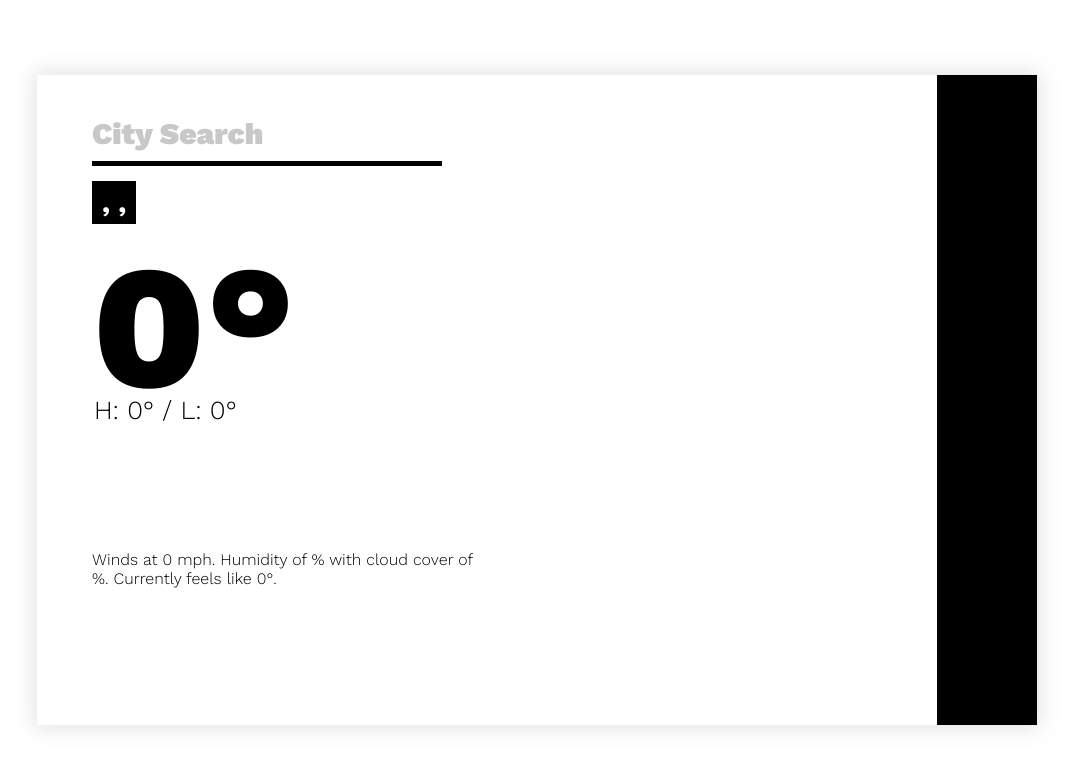
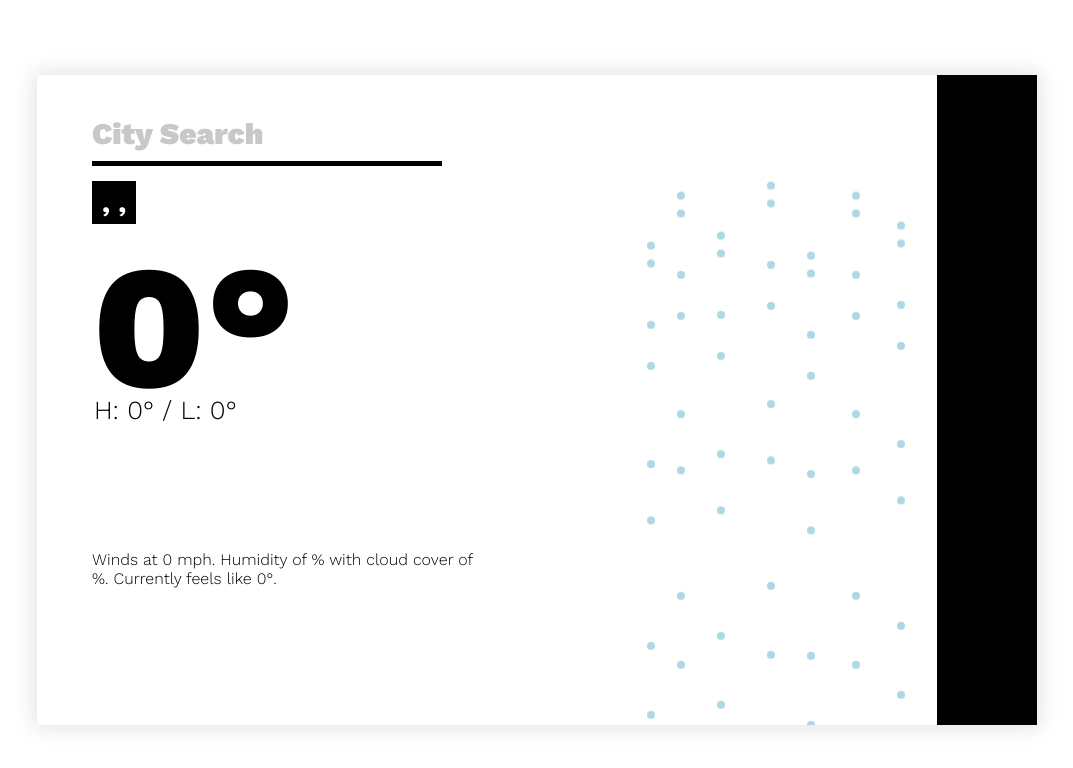
Before and after one commit to averye457/weather-app, a React (Create React App) app: page / in a window 1280 px wide. Shown: the top 768 px of the page, without its empty margins (103-1176 px from the left). Built offline with nearby package versions, Linux system fonts and the light colour scheme; no server answers.

Commit message:
added snow

```diff
--- a/src/App.css
+++ b/src/App.css
@@ -1,3 +1,10 @@
+:root {
+     --precipitation: lightblue;
+}
+
+
+
+
 #root {
      width: 100vw;
      height: 100vh;
@@ -63,7 +70,7 @@
 }
 
 .weather-info {
-     max-width: 650px;
+     max-width: 570px;
 }
 
 .search-stuff {
@@ -207,15 +214,11 @@ h6, h5, h3, h4, p {
      transform: scale(1.2);
 }
 
-#rain {
-     opacity: 0;
-}
-
 span {
      width: 8px;
      height: 8px;
      border-radius: 4px;
-     background-color: lightblue;
+     background-color: var(--precipitation);
      position: absolute;
      top: 160px;
      left: 610px;
@@ -282,6 +285,72 @@ span {
 }
 
 
+
+
+#snowfall5, #snowfall6, #snowfall7, #snowfall8 {
+     left: 640px;
+     top: 110px;
+}
+
+#snowfall9, #snowfall10, #snowfall11, #snowfall12 {
+     left: 680px;
+     top: 150px;
+}
+
+#snowfall13, #snowfall14, #snowfall15, #snowfall16 {
+     left: 730px;
+     top: 100px;
+}
+
+#snowfall17, #snowfall18, #snowfall19, #snowfall20 {
+     left: 770px;
+     top: 170px;
+}
+
+#snowfall21, #snowfall22, #snowfall23, #snowfall24 {
+     left: 815px;
+     top: 110px;
+}
+
+#snowfall25, #snowfall26, #snowfall27, #snowfall28 {
+     left: 860px;
+     top: 140px;
+}
+
+#snowfall1, #snowfall5, #snowfall9, #snowfall13, #snowfall17, #snowfall21, #snowfall25 {
+     animation-name: snowfall;
+     animation-duration: 2.4s;
+     animation-delay: 0s;
+     animation-iteration-count: infinite;
+     animation-timing-function: ease-in;
+}
+#snowfall2, #snowfall6, #snowfall10, #snowfall14, #snowfall18, #snowfall22, #snowfall26 {
+     animation-name: snowfall;
+     animation-duration: 2.4s;
+     animation-delay: .6s;
+     animation-iteration-count: infinite;
+     animation-timing-function: ease-in;
+}
+#snowfall3, #snowfall7, #snowfall11, #snowfall15, #snowfall19, #snowfall23, #snowfall27  {
+     animation-name: snowfall;
+     animation-duration: 2.4s;
+     animation-delay: 1.2s;
+     animation-iteration-count: infinite;
+     animation-timing-function: ease-in;
+}
+#snowfall4, #snowfall8, #snowfall12, #snowfall16, #snowfall20, #snowfall24, #snowfall28 {
+     animation-name: snowfall;
+     animation-duration: 2.4s;
+     animation-delay: 1.8s;
+     animation-iteration-count: infinite;
+     animation-timing-function: ease-in;
+}
+
+
+
+
+
+
 @keyframes sunny {
      0% {
           box-shadow: 0px 0px 0px 0px rgba(249, 245, 148,  .5);
@@ -296,6 +365,15 @@ span {
           transform: translateY(0px);
      }
      100% {
-          transform: translateY(525px);
+          transform: translateY(550px);
      }
 }
+
+@keyframes snowfall {
+     0% {
+          transform: translateY(0px);
+     }
+     100% {
+          transform: translateY(550px);
+     }
+}
--- a/src/App.js
+++ b/src/App.js
@@ -62,6 +62,8 @@ class App extends Component {
                cloud2.setAttribute('style', 'opacity: 0');
                var rain = document.getElementById('rain');
                rain.setAttribute('style', 'display: none');
+               var snow = document.getElementById('snow');
+               snow.setAttribute('style', 'display: none');
           } else if ( this.state.description === "Partly cloudy" ) {
                var root = document.getElementById('root');
                root.setAttribute('style', 'background: linear-gradient(0deg, rgb(249, 245, 148) 50%, #fff 50%)');
@@ -73,6 +75,8 @@ class App extends Component {
                cloud2.setAttribute('style', 'opacity: 0');
                var rain = document.getElementById('rain');
                rain.setAttribute('style', 'display: none');
+               var snow = document.getElementById('snow');
+               snow.setAttribute('style', 'display: none');
           } else if ( this.state.description === "Cloudy" || this.state.description === "Overcast" ) {
                var root = document.getElementById('root');
                root.setAttribute('style', 'background: linear-gradient(0deg, #ebebeb 50%, #fff 50%)');
@@ -84,17 +88,8 @@ class App extends Component {
                cloud2.setAttribute('style', 'opacity: 1');
                var rain = document.getElementById('rain');
                rain.setAttribute('style', 'display: none');
-          } else if ( this.state.description === "Cloudy" || this.state.description === "Overcast" ) {
-               var root = document.getElementById('root');
-               root.setAttribute('style', 'background: linear-gradient(0deg, #ebebeb 50%, #fff 50%)');
-               var sun = document.getElementById('sun');
-               sun.setAttribute('style', 'opacity: 0');
-               var cloud1 = document.getElementById('cloud1');
-               cloud1.setAttribute('style', 'opacity: 1');
-               var cloud2 = document.getElementById('cloud2');
-               cloud2.setAttribute('style', 'opacity: 1');
-               var rain = document.getElementById('rain');
-               rain.setAttribute('style', 'display: none');
+               var snow = document.getElementById('snow');
+               snow.setAttribute('style', 'display: none');
           } else if ( this.state.description === "Patchy rain possible" || this.state.description === "Patchy light drizzle"
           || this.state.description === "Light drizzle" || this.state.description === "Patchy light rain"
           || this.state.description === "Light rain" || this.state.description === "Patchy light drizzle"
@@ -110,8 +105,31 @@ class App extends Component {
                cloud1.setAttribute('style', 'opacity: 1');
                var cloud2 = document.getElementById('cloud2');
                cloud2.setAttribute('style', 'opacity: 1');
+               var snow = document.getElementById('snow');
+               snow.setAttribute('style', 'display: none');
+               document.documentElement.style.setProperty('--precipitation', 'lightblue');
                var rain = document.getElementById('rain');
                rain.setAttribute('style', 'opacity: 1');
+          } else if ( this.state.description === "Patchy snow possible" || this.state.description === "Blowing snow"
+          || this.state.description === "Blizzard" || this.state.description === "Patchy light snow"
+          || this.state.description === "Light snow" || this.state.description === "Patchy moderate snow"
+          || this.state.description === "Moderate snow" || this.state.description === "Patchy heavy snow"
+          || this.state.description === "Heavy snow" || this.state.description === "Light snow showers"
+          || this.state.description === "Moderate or heavy snow showers" || this.state.description === "atchy light snow with thunder"
+          || this.state.description === "Moderate or heavy snow with thunder" ) {
+               var root = document.getElementById('root');
+               root.setAttribute('style', 'background: linear-gradient(0deg, 	#E8E8E8 50%, #fff 50%)');
+               var sun = document.getElementById('sun');
+               sun.setAttribute('style', 'opacity: 0');
+               var cloud1 = document.getElementById('cloud1');
+               cloud1.setAttribute('style', 'opacity: 1');
+               var cloud2 = document.getElementById('cloud2');
+               cloud2.setAttribute('style', 'opacity: 1');
+               var rain = document.getElementById('rain');
+               rain.setAttribute('style', 'display: none');
+               var snow = document.getElementById('snow');
+               snow.setAttribute('style', 'opacity: 1');
+               document.documentElement.style.setProperty('--precipitation', '	#DCDCDC');
           }
      }
 
@@ -202,34 +220,64 @@ class App extends Component {
                          <div id="cloud444"></div>
                     </div>
                     <div id="rain">
-                         <span id="raindrop1"></span>
-                         <span id="raindrop2"></span>
-                         <span id="raindrop3"></span>
-                         <span id="raindrop4"></span>
-                         <span id="raindrop5"></span>
-                         <span id="raindrop6"></span>
-                         <span id="raindrop7"></span>
-                         <span id="raindrop8"></span>
-                         <span id="raindrop9"></span>
-                         <span id="raindrop10"></span>
-                         <span id="raindrop11"></span>
-                         <span id="raindrop12"></span>
-                         <span id="raindrop13"></span>
-                         <span id="raindrop14"></span>
-                         <span id="raindrop15"></span>
-                         <span id="raindrop16"></span>
-                         <span id="raindrop17"></span>
-                         <span id="raindrop18"></span>
-                         <span id="raindrop19"></span>
-                         <span id="raindrop20"></span>
-                         <span id="raindrop21"></span>
-                         <span id="raindrop22"></span>
-                         <span id="raindrop23"></span>
-                         <span id="raindrop24"></span>
-                         <span id="raindrop25"></span>
-                         <span id="raindrop26"></span>
-                         <span id="raindrop27"></span>
-                         <span id="raindrop28"></span>
+                         <span class ="raindrop" id="raindrop1"></span>
+                         <span class ="raindrop" id="raindrop2"></span>
+                         <span class ="raindrop" id="raindrop3"></span>
+                         <span class ="raindrop" id="raindrop4"></span>
+                         <span class ="raindrop" id="raindrop5"></span>
+                         <span class ="raindrop" id="raindrop6"></span>
+                         <span class ="raindrop" id="raindrop7"></span>
+                         <span class ="raindrop" id="raindrop8"></span>
+                         <span class ="raindrop" id="raindrop9"></span>
+                         <span class ="raindrop" id="raindrop10"></span>
+                         <span class ="raindrop" id="raindrop11"></span>
+                         <span class ="raindrop" id="raindrop12"></span>
+                         <span class ="raindrop" id="raindrop13"></span>
+                         <span class ="raindrop" id="raindrop14"></span>
+                         <span class ="raindrop" id="raindrop15"></span>
+                         <span class ="raindrop" id="raindrop16"></span>
+                         <span class ="raindrop" id="raindrop17"></span>
+                         <span class ="raindrop" id="raindrop18"></span>
+                         <span class ="raindrop" id="raindrop19"></span>
+                         <span class ="raindrop" id="raindrop20"></span>
+                         <span class ="raindrop" id="raindrop21"></span>
+                         <span class ="raindrop" id="raindrop22"></span>
+                         <span class ="raindrop" id="raindrop23"></span>
+                         <span class ="raindrop" id="raindrop24"></span>
+                         <span class ="raindrop" id="raindrop25"></span>
+                         <span class ="raindrop" id="raindrop26"></span>
+                         <span class ="raindrop" id="raindrop27"></span>
+                         <span class ="raindrop" id="raindrop28"></span>
+                    </div>
+                    <div id="snow">
+                         <span id="snowfall1"></span>
+                         <span id="snowfall2"></span>
+                         <span id="snowfall3"></span>
+                         <span id="snowfall4"></span>
+                         <span id="snowfall5"></span>
+                         <span id="snowfall6"></span>
+                         <span id="snowfall7"></span>
+                         <span id="snowfall8"></span>
+                         <span id="snowfall9"></span>
+                         <span id="snowfall10"></span>
+                         <span id="snowfall11"></span>
+                         <span id="snowfall12"></span>
+                         <span id="snowfall13"></span>
+                         <span id="snowfall14"></span>
+                         <span id="snowfall15"></span>
+                         <span id="snowfall16"></span>
+                         <span id="snowfall17"></span>
+                         <span id="snowfall18"></span>
+                         <span id="snowfall19"></span>
+                         <span id="snowfall20"></span>
+                         <span id="snowfall21"></span>
+                         <span id="snowfall22"></span>
+                         <span id="snowfall23"></span>
+                         <span id="snowfall24"></span>
+                         <span id="snowfall25"></span>
+                         <span id="snowfall26"></span>
+                         <span id="snowfall27"></span>
+                         <span id="snowfall28"></span>
                     </div>
                     <SideNav />
                </div>
```
